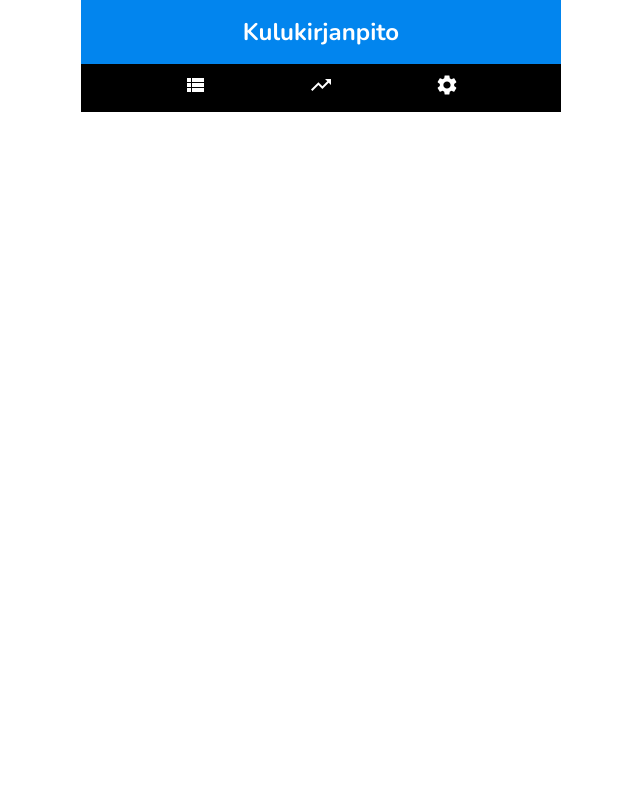
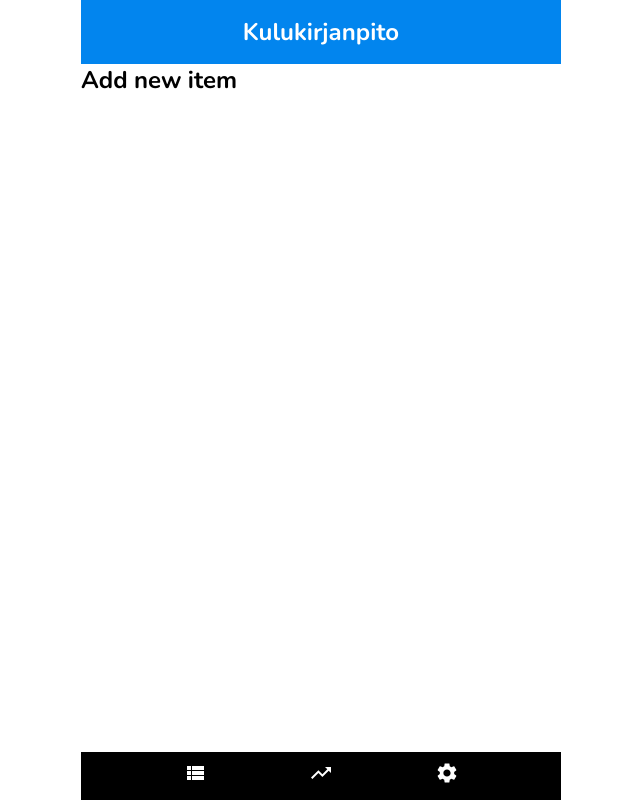
Before and after one commit to toniillokoski/kulukirjanpito, a React (Create React App) app: page /add in a window 1280 px wide. Shown: the whole page, without its empty margins (319-959 px from the left). Built offline with nearby package versions, Linux system fonts and the light colour scheme.

Commit message:
Lisätty route uudelle sivulle napista

```diff
--- a/src/App.js
+++ b/src/App.js
@@ -8,6 +8,7 @@ import Items from './components/Items/Items';
 import Stats from './components/Stats/Stats';
 import Settings from './components/Settings/Settings';
 import Menu from './components/Menu/Menu';
+import AddItem from './components/AddItem/AddItem';
 
 class App extends Component {
 
@@ -26,6 +27,7 @@ class App extends Component {
           <Route path="/" exact render={() => <Items data={this.state.data} />} />
           <Route path="/stats" component={Stats} />
           <Route path="/settings" component={Settings} />
+          <Route path="/add" render={() => <AddItem />} />
           <Menu />
         </div>
       </Router>
--- /dev/null
+++ b/src/components/AddItem/AddItem.js
@@ -0,0 +1,13 @@
+import React from 'react';
+
+import Content from '../Content/Content';
+
+function AddItem(props) {
+    return (
+      <Content>
+        <h2>Add new item</h2>
+      </Content>
+    );
+  }
+
+export default AddItem;
--- a/src/components/Items/Items.js
+++ b/src/components/Items/Items.js
@@ -1,4 +1,6 @@
 import React from 'react';
+
+import { Link } from 'react-router-dom';
 
 import Kulukortti from '../Kulukortti/Kulukortti';
 import Content from '../Content/Content';
@@ -18,7 +20,7 @@ function Items(props) {
     return (
       <Content>
         {rows}
-        <FloatingButton secondary>+</FloatingButton>
+        <Link to="/add"><FloatingButton secondary>+</FloatingButton></Link>
       </Content>
     );
   }
--- a/src/components/buttons/buttons.css
+++ b/src/components/buttons/buttons.css
@@ -35,6 +35,7 @@
 
 .button--secondary {
     background-color: #ee6c02;
+    color: #fff;
 }
 
 .button--secondary:active {
```
